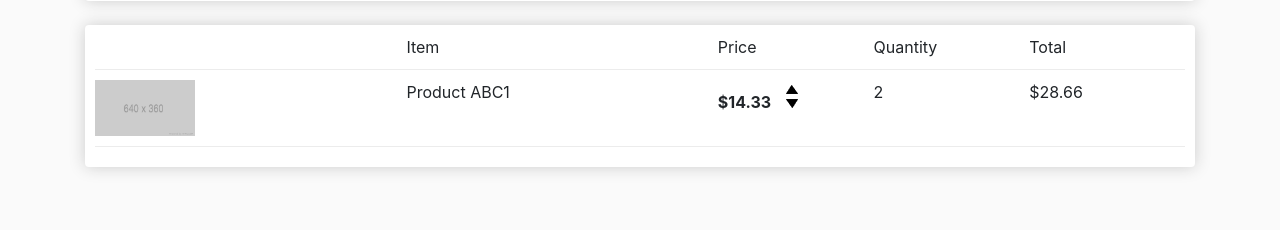
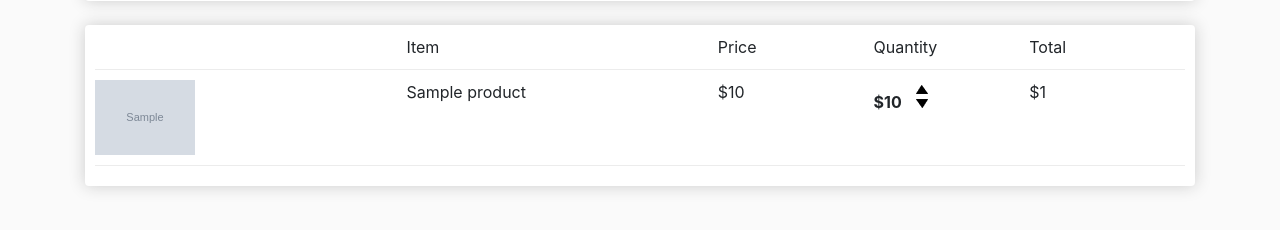
Before and after one commit to IvessJohn/django-ecommerce-website, a Django app: template ecommercewebsite/store/templates/store/cart.html in a window 1280 px wide. Shown: the part 294-524 px from the top of the page. Run offline with Django 3.2, Linux system fonts and the light colour scheme; the template is opened without the code that fills it: most values are stand-ins (such as "Sample title", 1, 10 or a date in 2020); grey boxes marked "Sample" are stand-in pictures; some libraries are stand-ins or nearby versions.

Commit message:
Render cart data

```diff
--- a/ecommercewebsite/store/models.py
+++ b/ecommercewebsite/store/models.py
@@ -8,7 +8,7 @@ from django.contrib.auth.models import User
 class Customer(models.Model):
     user = models.OneToOneField(User, on_delete=models.CASCADE, null=True, blank=True)
     name: models.CharField = models.CharField(max_length=200, null=True, blank=False)
-    email: models.CharField = models.CharField(max_length=200)
+    email: models.CharField = models.CharField(max_length=200, blank=True)
 
     def __str__(self) -> str:
         return self.name
@@ -45,7 +45,7 @@ class Order(models.Model):
 class OrderItem(models.Model):
     product: models.ForeignKey = models.ForeignKey(Product, on_delete=models.SET_NULL, null=True, unique=False)
     order: models.ForeignKey = models.ForeignKey(Order, on_delete=models.SET_NULL, null=True, unique=False)
-    quantity: models.IntegerField = models.IntegerField(default=0, null=True, blank=True)
+    quantity: models.IntegerField = models.IntegerField(default=1, null=True, blank=True)
     date_added: models.DateTimeField = models.DateTimeField(auto_now_add=True, null=True)
 
 
--- a/ecommercewebsite/store/templates/store/cart.html
+++ b/ecommercewebsite/store/templates/store/cart.html
@@ -34,19 +34,24 @@
                 <div style="flex: 1;">Total</div>
             </div>
 
+            {% for item in ordered_items %}
+
             <div class="cart-row">
-                <div style="flex: 2;"><img class="row-image" src="{% static 'images/banner_placeholder.png' %}"></div>
-                <div style="flex: 2;">Product ABC1</div>
+                <div style="flex: 2;"><img class="row-image" src="{{item.product.imageURL}}"></div>
+                <div style="flex: 2;">{{item.product.name}}</div>
+                <div style="flex: 1;">${{item.product.price}}</div>
                 <div style="flex: 1;">
-                    <p class="quantity">$14.33</p>
+                    <p class="quantity">${{item.quantity}}</p>
                     <div class="quantity">
                         <img class="chg-quantity" src="{% static  'images/arrow_up.png' %}">
 
                         <img class="chg-quantity" src="{% static  'images/arrow_down.png' %}">
                     </div>
                 </div>
-                <div style="flex: 1;">2</div>
-                <div style="flex: 1;">$28.66</div>
+                <div style="flex: 1;">$1{#widthratio item.product.price 1 item.quantity#}</div>
+            </div>
+
+            {% endfor %}
         </div>
     </div>
 </div>
```
Also changed, not shown: ecommercewebsite/store/views.py (+11 -5 lines), ecommercewebsite/db.sqlite3, ecommercewebsite/store/migrations/0003_alter_customer_email.py (added), ecommercewebsite/store/migrations/0004_alter_orderitem_quantity.py (added).
